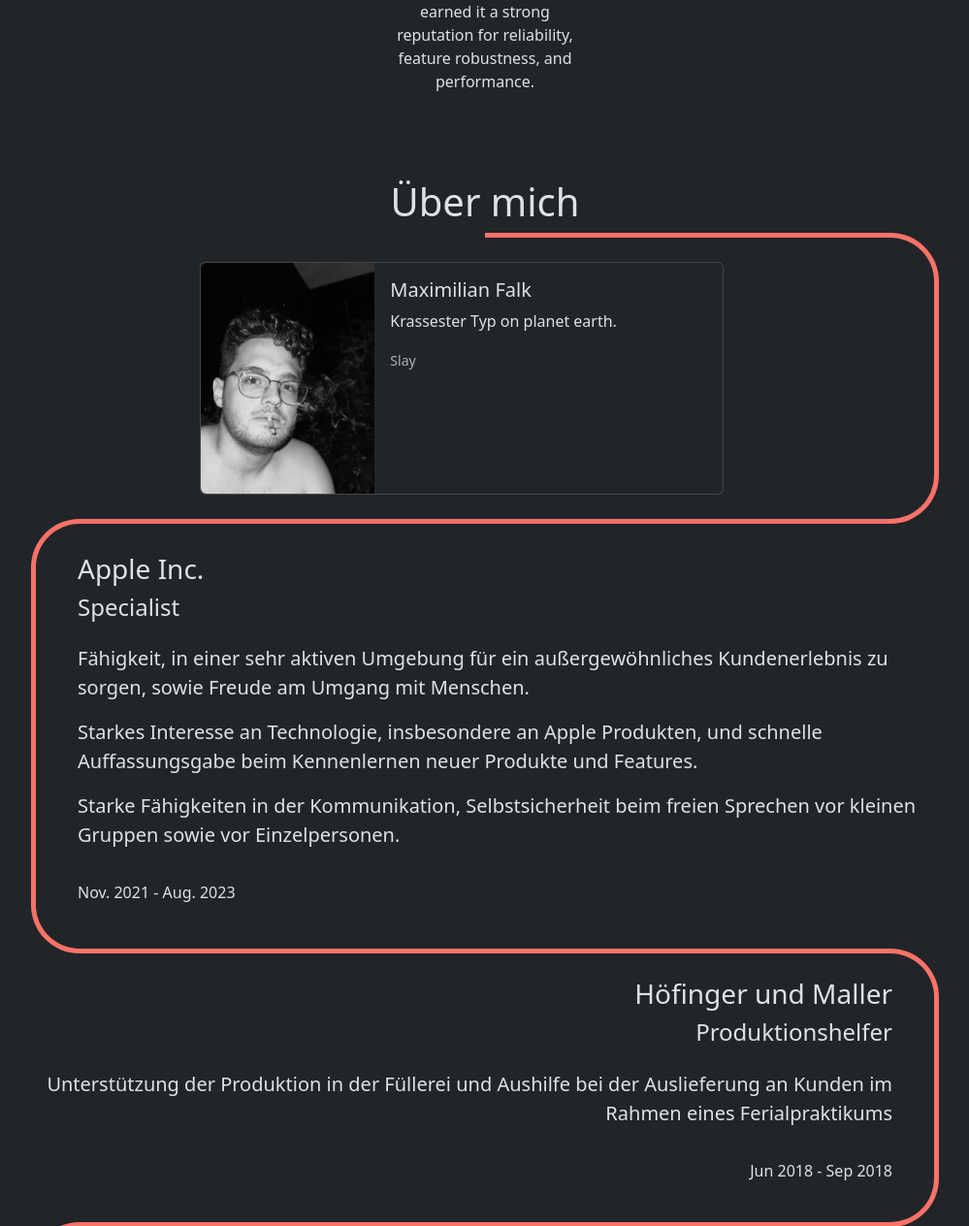
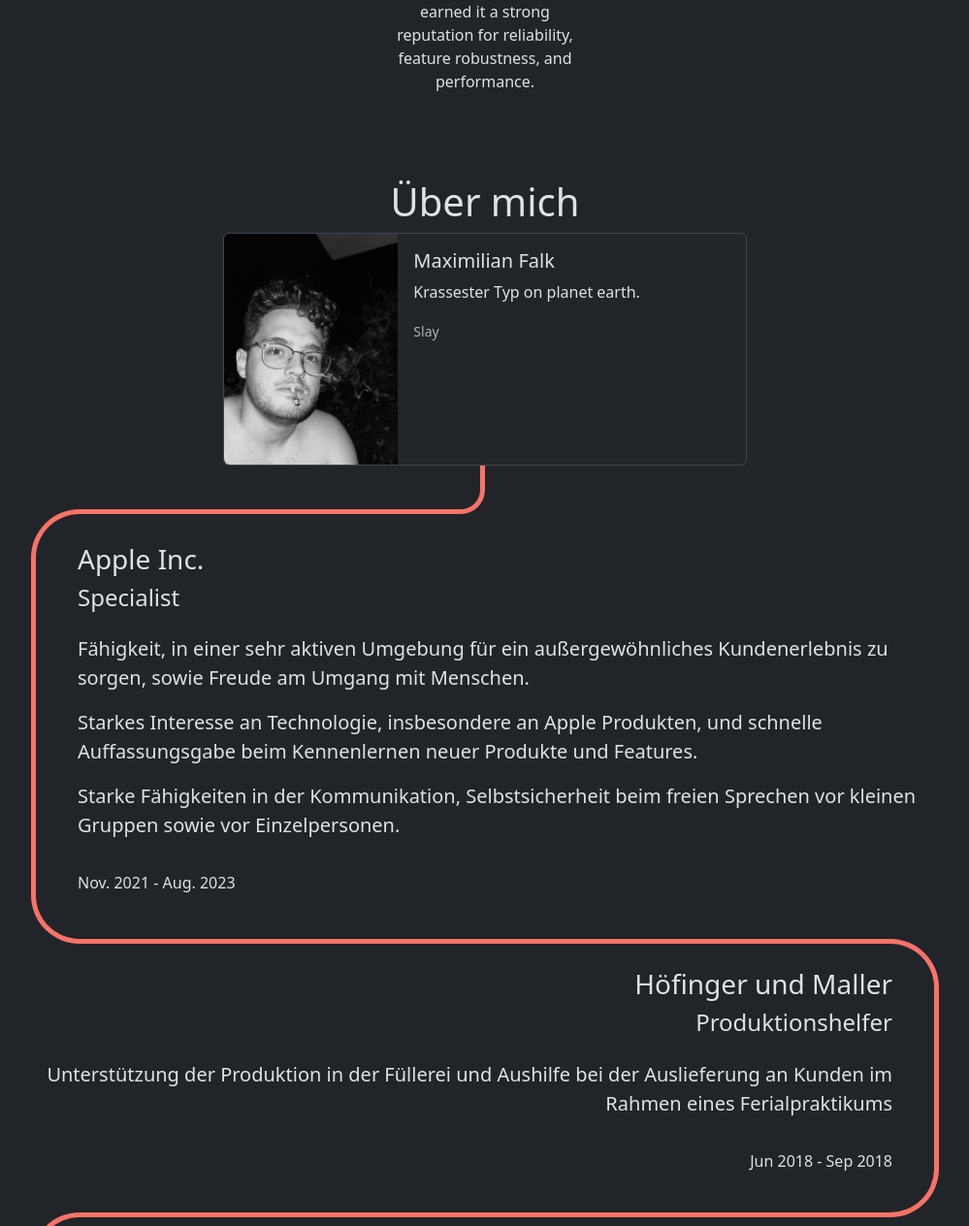
Before and after one commit to FalkMaximilian/max-falk-website, a Django app: page / in a window 1280 px wide. Shown: the part 861-2125 px from the top of the page at 97% size, without its empty margins (140-1139 px from the left). Run offline with Django 4.2, Linux system fonts and the light colour scheme.

Commit message:
enhanced cv line

```diff
--- a/base/static/styles/style.css
+++ b/base/static/styles/style.css
@@ -74,6 +74,7 @@ body {
     left: 0px;
     top: -5px;
     bottom: -5px;
+    width: 40%;
     border-width: 5px 0 5px 5px;
     border-radius: 50px 0 0 50px;
 }
@@ -83,6 +84,7 @@ body {
     right: 0;
     top: 0;
     bottom: 0;
+    width: 60%;
     border-width: 5px 5px 5px 0;
     border-radius: 0 50px 50px 0;
 }
@@ -90,8 +92,9 @@ body {
 
 /* Removing the border if it is the first card */
 .mybox:first-child::before {
-    border-top: 0;
-    border-top-left-radius: 0;
+    border-top-width: 30%;
+    /* border-top: 0; */
+    /* border-top-left-radius: 0; */
 }
 
 /* Removing the border if it is the last card  and it's odd */
@@ -127,3 +130,20 @@ body {
     padding-right: 48px;
     padding-left: 0px;
 }
+
+.pseudo-line {
+    position: relative;
+    padding-bottom: 50px;
+}
+
+.pseudo-line::after {
+    content: "";
+    display: block;
+    position: absolute;
+    left: 17%;
+    height: 50px;
+    width: 33%;
+    border-right: 5px solid #fa7268;
+    border-bottom: 5px solid #fa7268;
+    border-bottom-right-radius: 25px;
+}
--- a/base/templates/base/home.html
+++ b/base/templates/base/home.html
@@ -103,7 +103,7 @@
 
             <h1 class="fs-1 text-center">Über mich</h1>
 
-            <section class="mx-auto mybox">
+            <section class="mx-auto pseudo-line">
                 <div class="card mx-auto" style="max-width: 540px">
                     <div class="row g-0">
                         <div class="col-md-4">
@@ -123,6 +123,7 @@
                     </div>
                 </div>
             </section>
+            <div>
 
             <div class="mybox">
                 <h1 class="fs-3">Apple Inc.</h1>
@@ -152,6 +153,7 @@
                 <p class="fs-5">Licht-, Ton – und medientechnische Unterstützung</p>
                 <p class="fs-6 pt-3">Aug. 2016 - Jun. 2018</p>
 
+            </div>
             </div>
         </div>
     </div>
```
